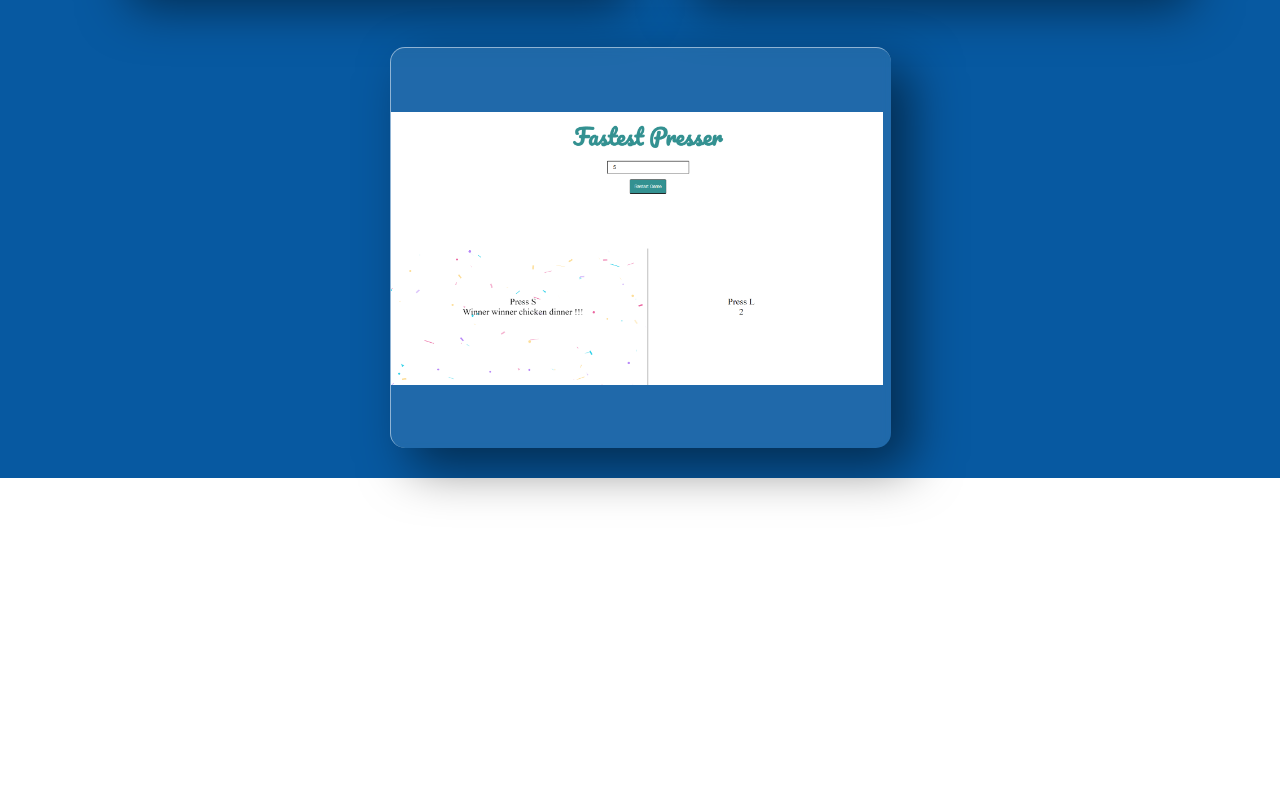
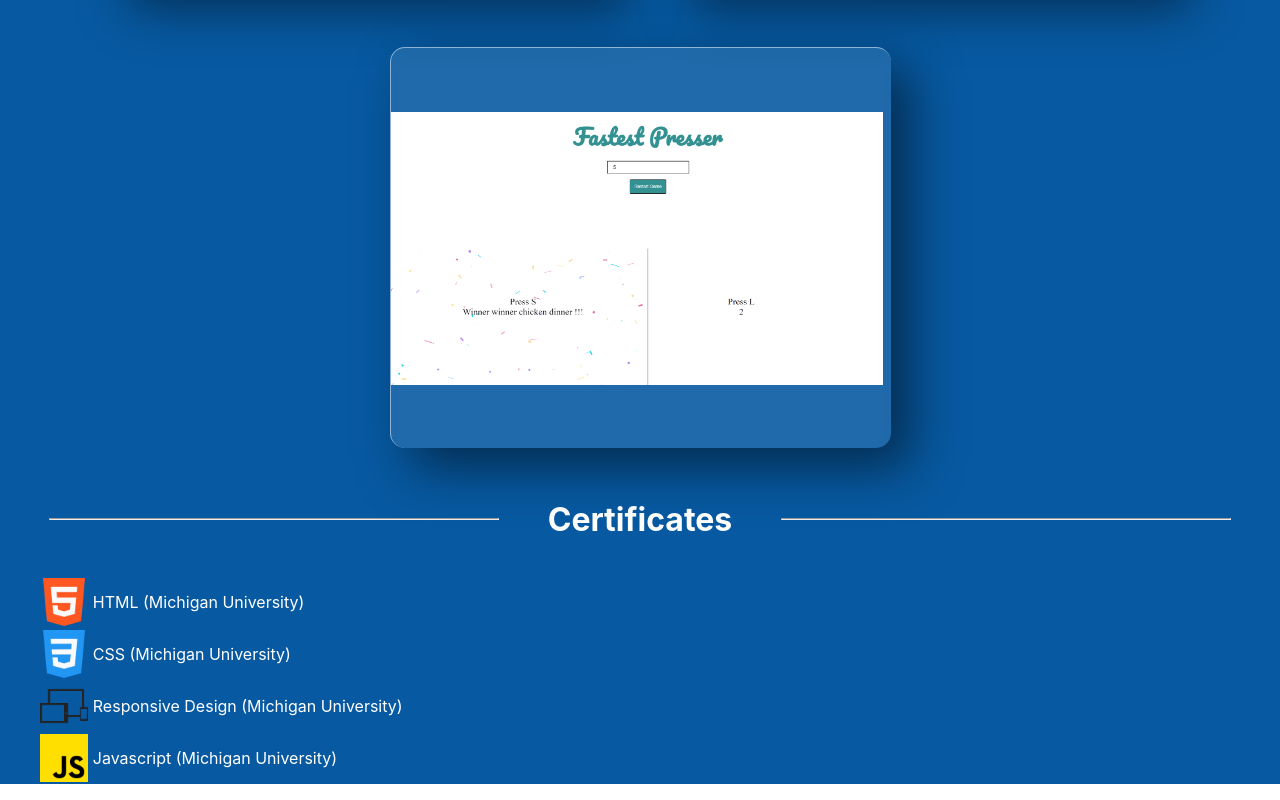
Before and after one commit to semih1239/my-portfolio, a React (Create React App) app: page / in a window 1280 px wide. Shown: the part 3000-3800 px from the top of the page. Before the commit the page ends 3478 px from the top, so only its background shows below. Built offline with nearby package versions, Linux system fonts and the light colour scheme.

Commit message:
added project part

```diff
--- /dev/null
+++ b/src/components/Certificates/Certificates.js
@@ -0,0 +1,22 @@
+import React from "react";
+import './certificates.css'
+
+export const Certificates = () => {
+
+
+    return <div id="certificates">
+        <div className="title">
+            <hr />
+            <h1>Certificates</h1>
+            <hr />
+        </div>
+        <div>
+            <ul>
+                <li className="certificate"><img src={require('../../images/html.png')} /> <p>HTML (Michigan University)</p></li>
+                <li className="certificate"><img src={require('../../images/css.png')} /> <p>CSS (Michigan University)</p></li>
+                <li className="certificate"><img src={require('../../images/responsive.png')} /> <p>Responsive Design (Michigan University)</p></li>
+                <li className="certificate"><img src={require('../../images/js.png')} /> <p>Javascript (Michigan University)</p></li>
+            </ul>
+        </div>
+    </div>
+}
--- /dev/null
+++ b/src/components/Certificates/certificates.css
@@ -0,0 +1,28 @@
+#certificates {
+    background: #0759a1;
+}
+
+#certificates .title {
+    display: flex;
+    align-items: center;
+    color: white;
+    text-align: center;
+}
+
+#certificates .title hr {
+    width: 35%;
+    height: 0;
+}
+
+#certificates .certificate {
+    display: flex;
+    align-items: center;
+    color: white;
+    padding-right: 0.5em;
+}
+
+#certificates .certificate img {
+    width: 3em;
+    height: fit-content;
+    padding-right: 0.3em;
+}
--- a/src/components/Projects/Projects.js
+++ b/src/components/Projects/Projects.js
@@ -100,11 +100,9 @@ export const Projects = () => {
             <div class="card">
                 <img src={require('../../images/git-user-searcher.png')} className="website" />
                 <div class="content">
-                    <h2>01</h2>
-                    <h3>Card One</h3>
-                    <p>Lorem ipsum dolor sit amet consectetur adipisicing elit. Adipisci maiores iure minus expedita
-                        incidunt repellat tempora aperiam ipsa reiciendis reprehenderit, mollitia omnis laudantium quam,
-                        officiis fuga magnam, amet placeat minima!</p>
+                    <h2>GitHub</h2>
+                    <h3>GitHub User Searcher</h3>
+                    <p>We can search github users and some basic informations from this project</p>
                     <a href="https://github.com/semih1239/Github-User-Searcher" target='_blank'>Repository</a>
                     <p>Builted With</p>
                     <p className="project-skills">
@@ -130,11 +128,10 @@ export const Projects = () => {
             <div class="card">
                 <img src={require('../../images/weather-app.png')} className="website" />
                 <div class="content">
-                    <h2>01</h2>
-                    <h3>Card One</h3>
-                    <p>Lorem ipsum dolor sit amet consectetur adipisicing elit. Adipisci maiores iure minus expedita
-                        incidunt repellat tempora aperiam ipsa reiciendis reprehenderit, mollitia omnis laudantium quam,
-                        officiis fuga magnam, amet placeat minima!</p>
+                    <h2>Weather</h2>
+                    <h3>Weather App</h3>
+                    <p>With this website we can learn the weather forecast. We can save the city we are looking for in a local file,
+                        automatically detect your location or can delete</p>
                     <a href="https://github.com/semih1239/Weather-app" target='_blank'>Repository</a>
                     <p>Builted With</p>
                     <p className="project-skills">
@@ -156,11 +153,9 @@ export const Projects = () => {
             <div class="card">
                 <img src={require('../../images/fastest-presser.png')} className="website" />
                 <div class="content">
-                    <h2>01</h2>
-                    <h3>Card One</h3>
-                    <p>Lorem ipsum dolor sit amet consectetur adipisicing elit. Adipisci maiores iure minus expedita
-                        incidunt repellat tempora aperiam ipsa reiciendis reprehenderit, mollitia omnis laudantium quam,
-                        officiis fuga magnam, amet placeat minima!</p>
+                    <h2>Game</h2>
+                    <h3>Faster Presser Game</h3>
+                    <p>A game played by 2 people, the one who hits the key quickly wins</p>
                     <a href="https://github.com/semih1239/Fastest-Presser-Game" target='_blank'>Repository</a>
                     <p>Builted With</p>
                     <p className="project-skills">
--- a/src/containers/Homepage/Homepage.js
+++ b/src/containers/Homepage/Homepage.js
@@ -4,6 +4,7 @@ import { AboutMe } from '../../components/About Me/About'
 import { Education } from '../../components/Education/Education'
 import { Skills } from '../../components/Skills/skills'
 import { Projects } from '../../components/Projects/Projects'
+import { Certificates } from '../../components/Certificates/Certificates'
 import './homepage.css'
 
 export const Homepage = () => {
@@ -16,5 +17,6 @@ export const Homepage = () => {
         <Education />
         <Skills />
         <Projects />
+        <Certificates />
     </div>
 }
```
Also changed, not shown: src/images/nodejs.png, src/images/responsive.png (added).
